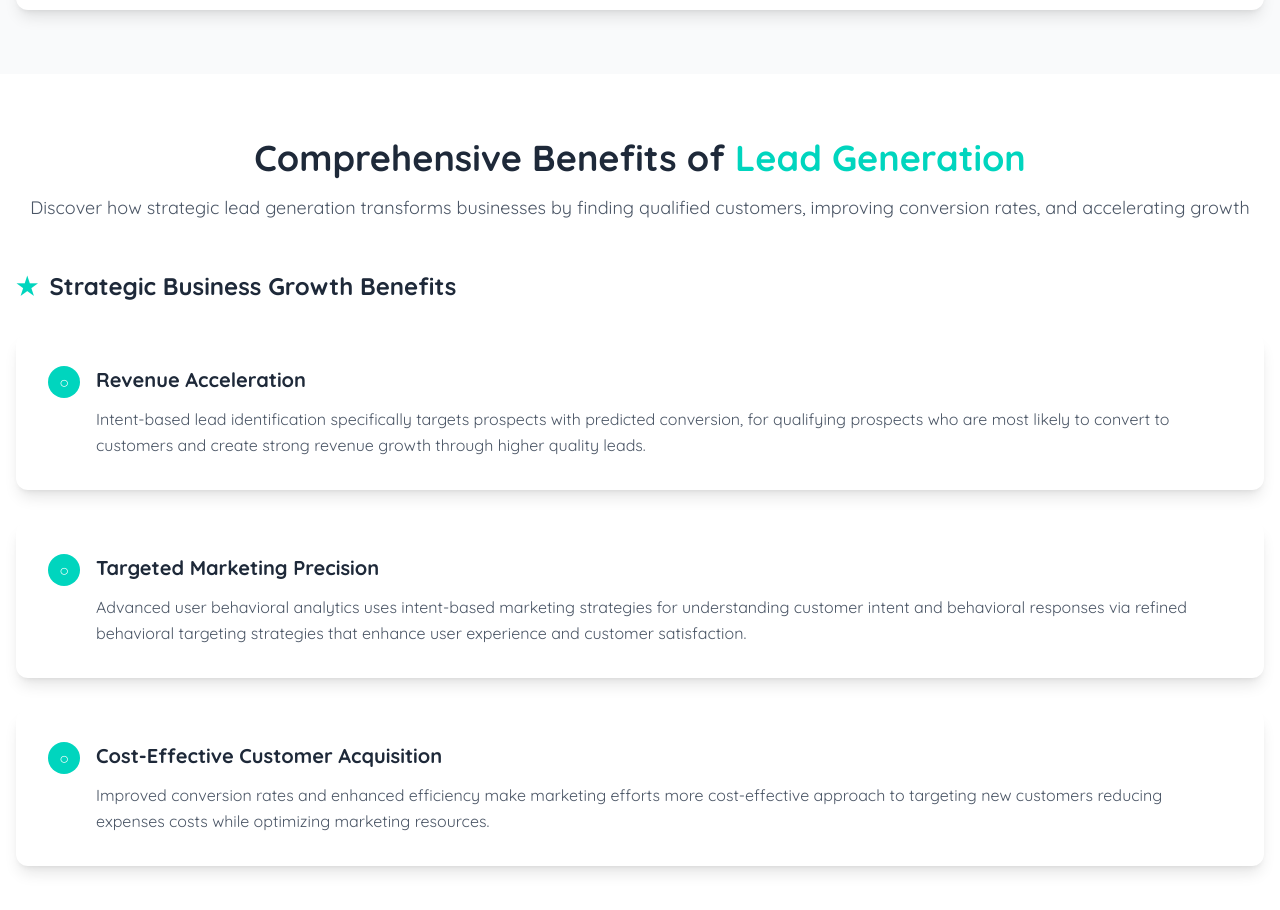
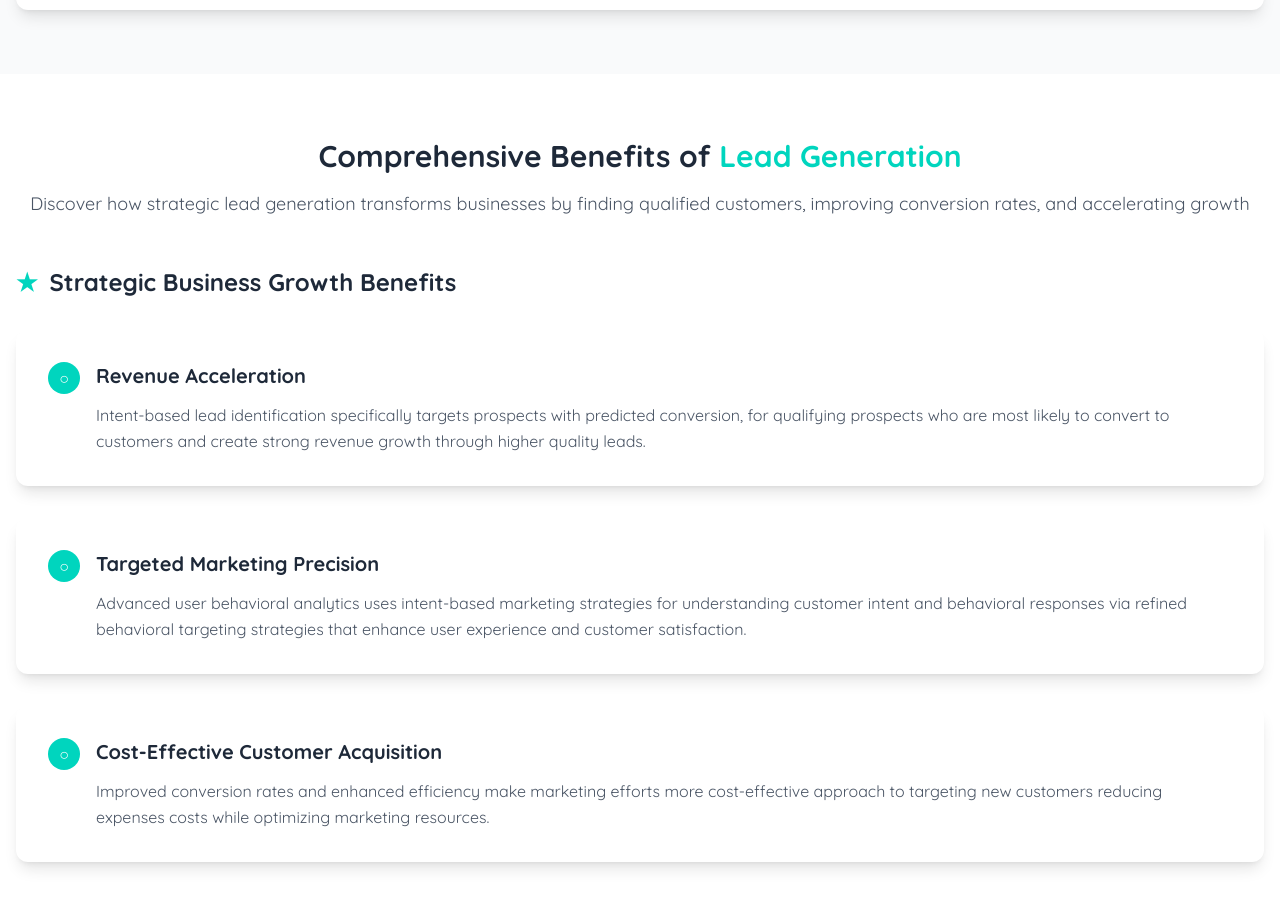
Before and after one commit to Shreshtha9/Quoreb2b, a Next.js app: page /Intent-leads in a window 1280 px wide. Shown: the part 3436-4346 px from the top of the page. Built offline with nearby package versions, Linux system fonts and the light colour scheme.

Commit message:
changes in intent-lead page

```diff
--- a/src/app/Intent-leads/page.jsx
+++ b/src/app/Intent-leads/page.jsx
@@ -541,7 +541,7 @@
         <section className="py-16 bg-white">
           <div className="max-w-7xl mx-auto px-4">
             <div className="text-center mb-12">
-              <h2 className="text-4xl font-bold text-gray-800 mb-4">
+              <h2 className="text-3xl font-bold text-gray-800 mb-4">
                 Comprehensive Benefits of{" "}
                 <span className="text-teal-400">Lead Generation</span>
               </h2>
```
